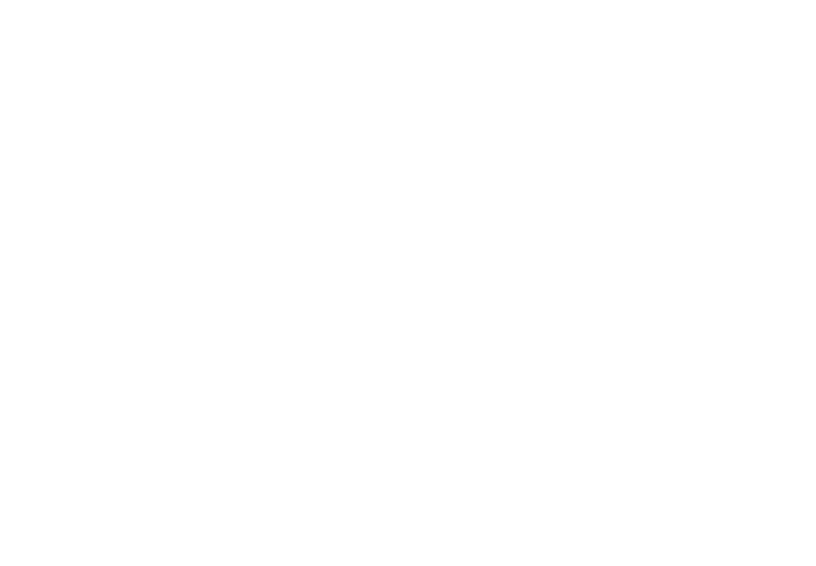
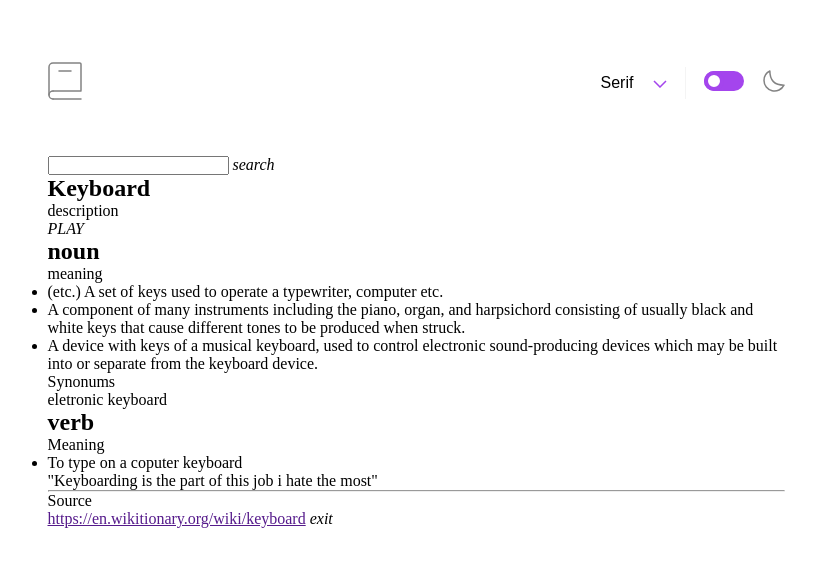
Before and after one commit to MarkosComK/dictionary-web-app, a plain HTML site: page index.html in a window 1280 px wide. Shown: the whole page, without its empty margins (224-1040 px from the left). Drawn offline with Linux system fonts and the light colour scheme.

Commit message:
top header css

```diff
--- /dev/null
+++ b/css/inputs.scss
@@ -0,0 +1,90 @@
+input[type=range] {
+    width: 40px;
+    margin: 0px 0;
+    background-color: transparent;
+    -webkit-appearance: none;
+  }
+  input[type=range]:focus {
+    outline: none;
+  }
+  input[type=range]::-webkit-slider-runnable-track {
+    background: #a445ed;
+    border: 0;
+    border-radius: 11px;
+    width: 100%;
+    height: 20px;
+    cursor: pointer;
+  }
+  input[type=range]::-webkit-slider-thumb {
+    margin-top: 0px;
+    width: 20px;
+    height: 20px;
+    background: #ffffff;
+    border: 4.3px solid #a445ed;
+    border-radius: 10px;
+    cursor: pointer;
+    -webkit-appearance: none;
+  }
+  input[type=range]:focus::-webkit-slider-runnable-track {
+    background: #A445ED;
+  }
+  input[type=range]::-moz-range-track {
+    background: #a445ed;
+    border: 0;
+    border-radius: 11px;
+    width: 100%;
+    height: 20px;
+    cursor: pointer;
+  }
+  input[type=range]::-moz-range-thumb {
+    width: 20px;
+    height: 20px;
+    background: #ffffff;
+    border: 4.3px solid #a445ed;
+    border-radius: 10px;
+    cursor: pointer;
+  }
+  input[type=range]::-ms-track {
+    background: transparent;
+    border-color: transparent;
+    border-width: 1px 0;
+    color: transparent;
+    width: 100%;
+    height: 20px;
+    cursor: pointer;
+  }
+  input[type=range]::-ms-fill-lower {
+    background: #992eeb;
+    border: 0;
+    border-radius: 22px;
+  }
+  input[type=range]::-ms-fill-upper {
+    background: #a445ed;
+    border: 0;
+    border-radius: 22px;
+  }
+  input[type=range]::-ms-thumb {
+    width: 20px;
+    height: 20px;
+    background: #ffffff;
+    border: 4.3px solid #a445ed;
+    border-radius: 10px;
+    cursor: pointer;
+    margin-top: 0px;
+    /*Needed to keep the Edge thumb centred*/
+  }
+  input[type=range]:focus::-ms-fill-lower {
+    background: #a445ed;
+  }
+  input[type=range]:focus::-ms-fill-upper {
+    background: #af5cef;
+  }
+  /*TODO: Use one of the selectors from https://stackoverflow.com/a/20541859/7077589 and figure out
+  how to remove the virtical space around the range input in IE*/
+  @supports (-ms-ime-align:auto) {
+    /* Pre-Chromium Edge only styles, selector taken from hhttps://stackoverflow.com/a/32202953/7077589 */
+    input[type=range] {
+      margin: 0;
+      /*Edge starts the margin from the thumb, not the track as other browsers do*/
+    }
+  }
--- /dev/null
+++ b/css/main.scss
@@ -0,0 +1,110 @@
+*{
+    margin: 0;
+    padding: 0;
+    box-sizing: border-box;
+}
+
+:root{
+    // backgroud
+    --background: #FFFFFF;
+    // font
+    --font: #2D2D2D;
+    --font-purple: #A445ED;
+    // input
+    --input-bg: #F4F4F4;
+    --input-icon: #A445ED;
+    --input-border: #A445ED;
+    --input-border-error: #FF5252;
+    // purple-color
+    --purple: #A445ED;
+}
+.dark{
+    // backgroud
+    --background: #050505;
+    // font
+    --font: #F2F2F2;
+    --font-purple: #A445ED;
+    // input
+    --input-bg: #1F1F1F;
+    --input-icon: #A445ED;
+    --input-border: #A445ED;
+    --input-border-error: #FF5252;
+    // purple-color
+    --purple: #A445ED;
+}
+
+body{
+    width: 100vw;
+    height: 100vh;
+
+    display: flex;
+    justify-content: center;
+}
+
+.wrapper{
+    width: min(737px, 100%);
+    margin: 10px;
+}
+
+.top-header{
+    display: flex;
+    justify-content: space-between;
+    align-items: center;
+
+    width: 100%;
+    height: 146px;
+
+
+    .switchers{
+        display: flex;
+        align-items: center;
+        justify-content: space-between;
+        width: 200px;
+        height: 100%;
+    }
+    /* Dropdown Button */
+    .dropbtn {
+        background-color: var(--background);
+        padding: 16px;
+        font-size: 16px;
+        border: none;
+    }
+
+    /* The container <div> - needed to position the dropdown content */
+    .dropdown {
+        position: relative;
+        display: inline-block;
+    }
+
+    /* Dropdown Content (Hidden by Default) */
+    .dropdown-content {
+        display: none;
+        position: absolute;
+        left: -80px;
+        background-color: var(--background);
+        min-width: 160px;
+        box-shadow: 0px 8px 16px 0px rgba(0,0,0,0.2);
+        border-radius: 16px;
+        z-index: 1;
+    }
+
+    /* Links inside the dropdown */
+    .dropdown-content a {
+        color: black;
+        padding: 10px 24px;
+        text-decoration: none;
+        display: block;
+    }
+
+    /* Change color of dropdown links on hover */
+    .dropdown-content a:hover {color: var(--font-purple);}
+
+    /* Show the dropdown menu on hover */
+    .dropdown:hover .dropdown-content {display: block;}
+
+    .bar{
+        width: 1px;
+        height: 32px;
+        background-color: var(--input-bg);
+    }
+}
--- a/index.html
+++ b/index.html
@@ -3,12 +3,78 @@
 <head>
   <meta charset="UTF-8">
   <meta name="viewport" content="width=device-width, initial-scale=1.0">
-
   <link rel="icon" type="image/png" sizes="32x32" href="./assets/images/favicon-32x32.png">
-
+  <link rel="stylesheet" href="./css/main.css">
+  <link rel="stylesheet" href="./css/inputs.css">
   <title>Frontend Mentor | Dictionary web app</title>
 </head>
 <body>
-
+  <div class="wrapper">
+    <header class="top-header">
+      <i><svg xmlns="http://www.w3.org/2000/svg" width="34" height="38" viewBox="0 0 34 38"><g fill="none" fill-rule="evenodd" stroke="#838383" stroke-linecap="round" stroke-width="1.5"><path d="M1 33V5a4 4 0 0 1 4-4h26.8A1.2 1.2 0 0 1 33 2.2v26.228M5 29h28M5 37h28"/><path stroke-linejoin="round" d="M5 37a4 4 0 1 1 0-8"/><path d="M11 9h12"/></g></svg></i>
+      <div class="switchers">
+        <div class="dropdown">
+          <button class="dropbtn">Serif</button>
+          <div class="dropdown-content">
+            <a href="#">Sans Serif</a>
+            <a href="#">Serif</a>
+            <a href="#">Mono</a>
+          </div>
+          <i><svg xmlns="http://www.w3.org/2000/svg" width="14" height="8" viewBox="0 0 14 8"><path fill="none" stroke="#A445ED" stroke-width="1.5" d="m1 1 6 6 6-6"/></svg></i>
+        </div>
+        <div class="bar"></div>
+        <div>
+          <input type="range" min="0" max="1" value="0">
+        </div>
+        <i><svg xmlns="http://www.w3.org/2000/svg" width="22" height="22" viewBox="0 0 22 22"><path fill="none" stroke="#838383" stroke-linecap="round" stroke-linejoin="round" stroke-width="1.5" d="M1 10.449a10.544 10.544 0 0 0 19.993 4.686C11.544 15.135 6.858 10.448 6.858 1A10.545 10.545 0 0 0 1 10.449Z"/></svg></i>
+      </div>
+    </header>
+    <main>
+      <div>
+        <header>
+          <input type="text">
+          <i>search</i>
+        </header>
+        <section>
+          <div>
+            <h1>Keyboard</h1>
+            <p>description</p>
+          </div>
+          <i>PLAY</i>
+        </section>
+        <section>
+          <h2>noun</h2>
+          <div>
+            <p>meaning</p>
+            <ul>
+              <li>(etc.) A set of keys used to operate a typewriter, computer etc.</li>
+              <li>A component of many instruments including the piano, organ, and harpsichord consisting of usually black and white keys that cause different tones to be produced when struck.</li>
+              <li>A device with keys of a musical keyboard, used to control electronic sound-producing devices which may be built into or separate from the keyboard device.</li>
+            </ul>
+          </div>
+          <div>
+            <p>Synonums</p>
+            <p>eletronic keyboard</p>
+          </div>
+        </section>
+        <section>
+          <h2>verb</h2>
+          <div>
+            <p>Meaning</p>
+            <ul>
+              <li>To type on a coputer keyboard</li>
+              "Keyboarding is the part of this job i hate the most"
+            </ul>
+            <hr>
+          </div>
+        </section>
+      </div>
+    </main>
+    <footer>
+      <p>Source</p>
+      <a href="" target="_blank">https://en.wikitionary.org/wiki/keyboard</a>
+      <i>exit</i>
+    </footer>
+  </div>
 </body>
 </html>
```
Also changed, not shown: css/inputs.css (added), css/main.css (added), css/style.css (added), 2 other files.
